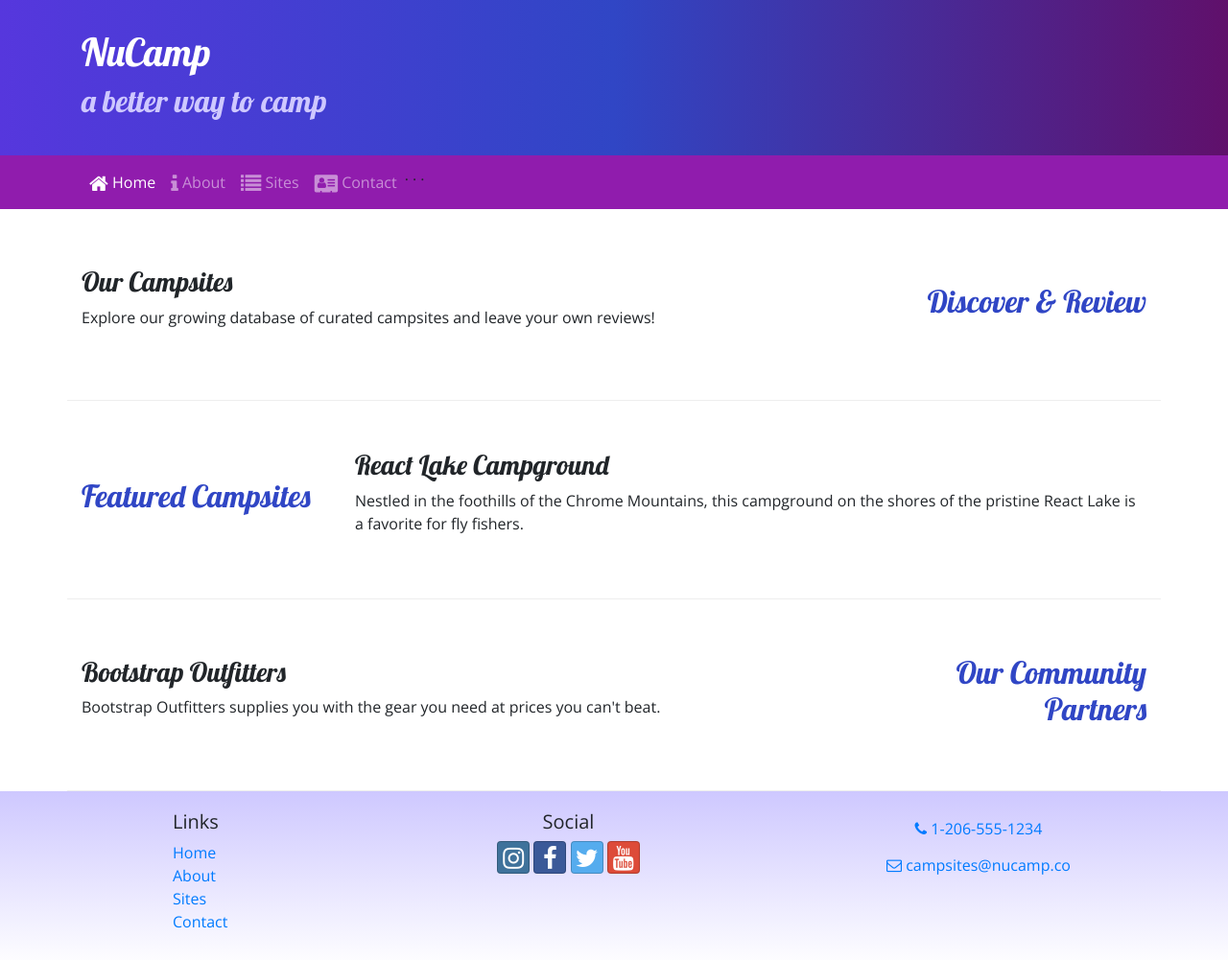
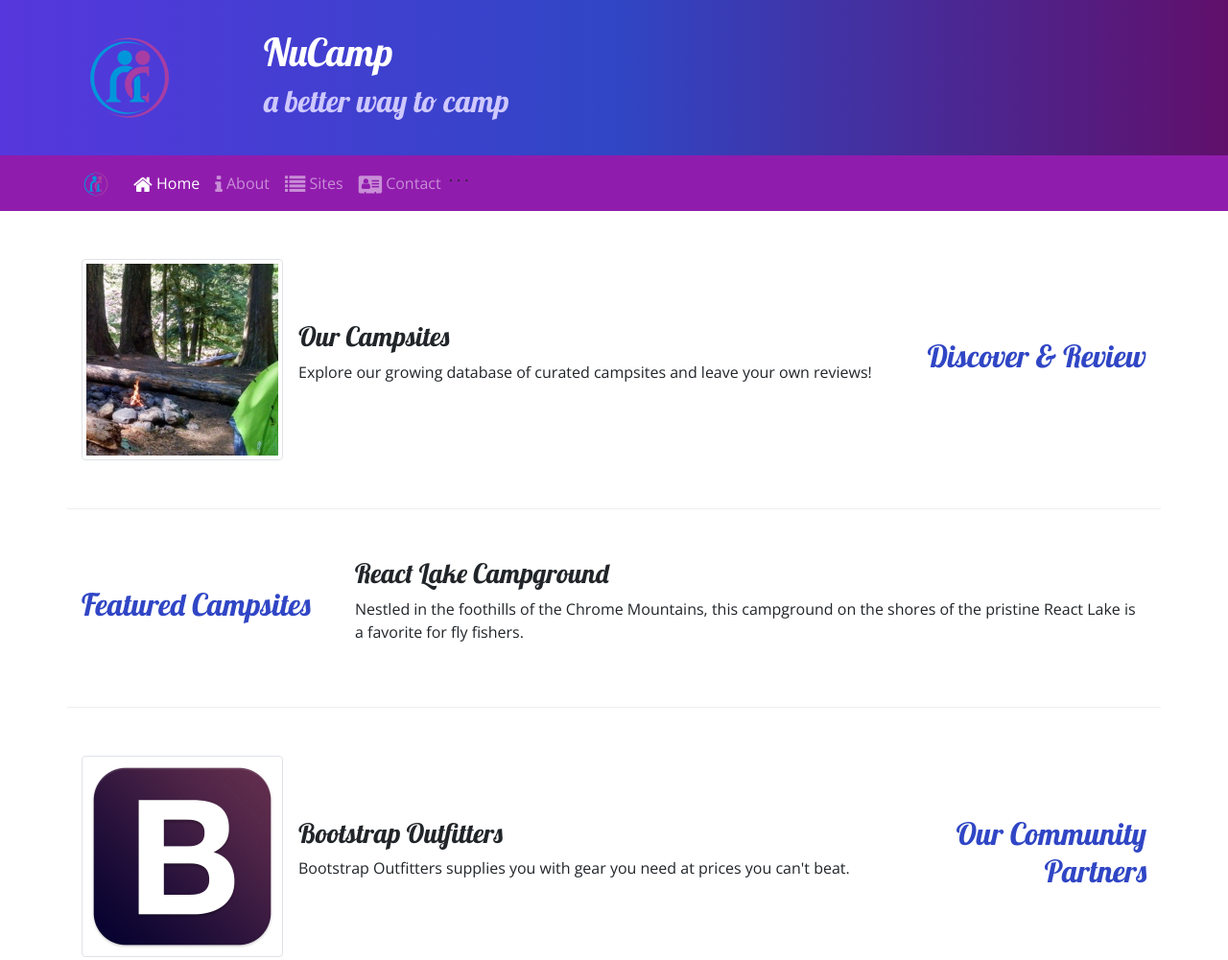
Before and after one commit to michaeltattoog/nucampsite, a website: page index.html in a window 1280 px wide. Shown: the top 1001 px of the page at 96% size. Drawn offline with nearby package versions, Linux system fonts and the light colour scheme.

Commit message:
Images and Media

```diff
--- a/index.html
+++ b/index.html
@@ -32,6 +32,9 @@
     <header class="jumbotron jumbotron-fluid">
       <div class="container">
         <div class="row">
+          <div class="col-4 col-sm-3 col-md-2 align-self-center">
+            <img src="img/logo.png" class="img-fluid" />
+          </div>
           <div class="col">
             <h1>NuCamp</h1>
             <h2>a better way to camp</h2>
@@ -41,8 +44,11 @@
     </header>
     <nav class="navbar navbar-expand-sm navbar-dark sticky-top">
       <div class="container">
+        <a class="navbar-brand" href="#"
+          ><img src="img/logo.png" height="30" width="30"
+        /></a>
         <button
-          class="navbar-toggler ml-auto"
+          class="navbar-toggler"
           type="button"
           data-toggle="collapse"
           data-target="#nucampNavbar"
@@ -82,11 +88,20 @@
           <h2 class="text-sm-right">Discover & Review</h2>
         </div>
         <div class="col">
+          <div class="media">
+            <img
+              class="d-flex mr-3 img-thumbnail"
+              src="img/breadcrumb-trail-thumb.jpg"
+              alt="Breadcrumb Trail"
+            />
+            <div class="media-body align-self-center">
               <h3>Our Campsites</h3>
               <p class="d-none d-sm-block">
-            Explore our growing database of curated campsites and leave your own
-            reviews!
+                Explore our growing database of curated campsites and leave your
+                own reviews!
               </p>
+            </div>
+          </div>
         </div>
       </div>
 
@@ -108,11 +123,20 @@
           <h2 class="text-sm-right">Our Community Partners</h2>
         </div>
         <div class="col">
+          <div class="media">
+            <img
+              class="d-flex mr-3 img-thumbnail"
+              src="img/bootstrap-thumb.png"
+              alt="Bootstrap Outfitters"
+            />
+            <div class="media-body align-self-center">
               <h3>Bootstrap Outfitters</h3>
               <p class="d-none d-sm-block">
-            Bootstrap Outfitters supplies you with the gear you need at prices
+                Bootstrap Outfitters supplies you with gear you need at prices
                 you can't beat.
               </p>
+            </div>
+          </div>
         </div>
       </div>
     </div>
```
Also changed, not shown: aboutus.html (+10 -1 lines), contactus.html (+10 -1 lines), img/bootstrap-thumb.png (added), img/breadcrumb-trail-thumb.jpg (added), img/breadcrumb-trail.jpg (added), img/chrome-river-thumb.jpg (added), img/chrome-river.jpg (added), img/logo.png (added), img/react-lake-thumb.jpg (added), img/react-lake.jpg (added). Lines whose indentation alone changed are shown as unchanged.
